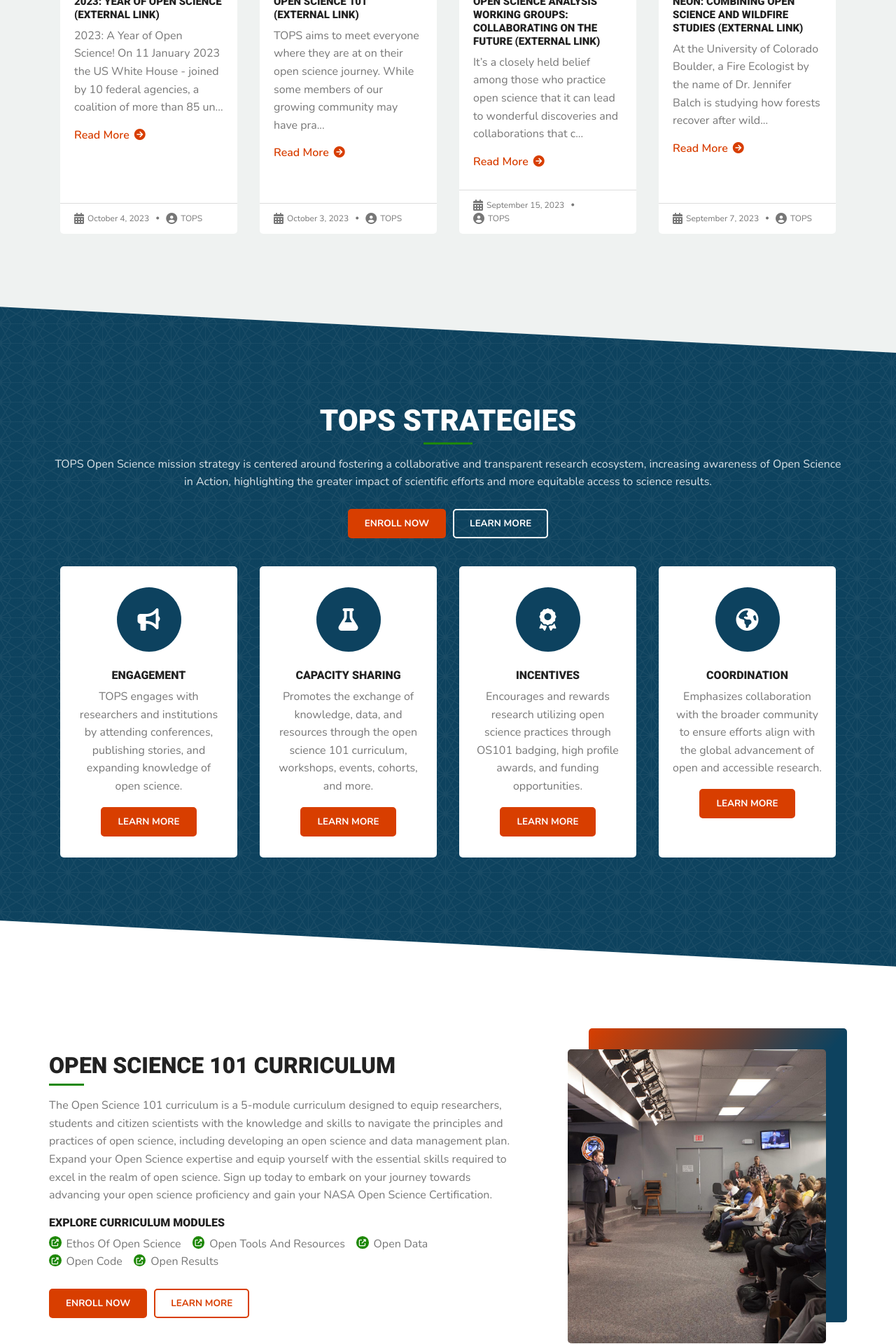
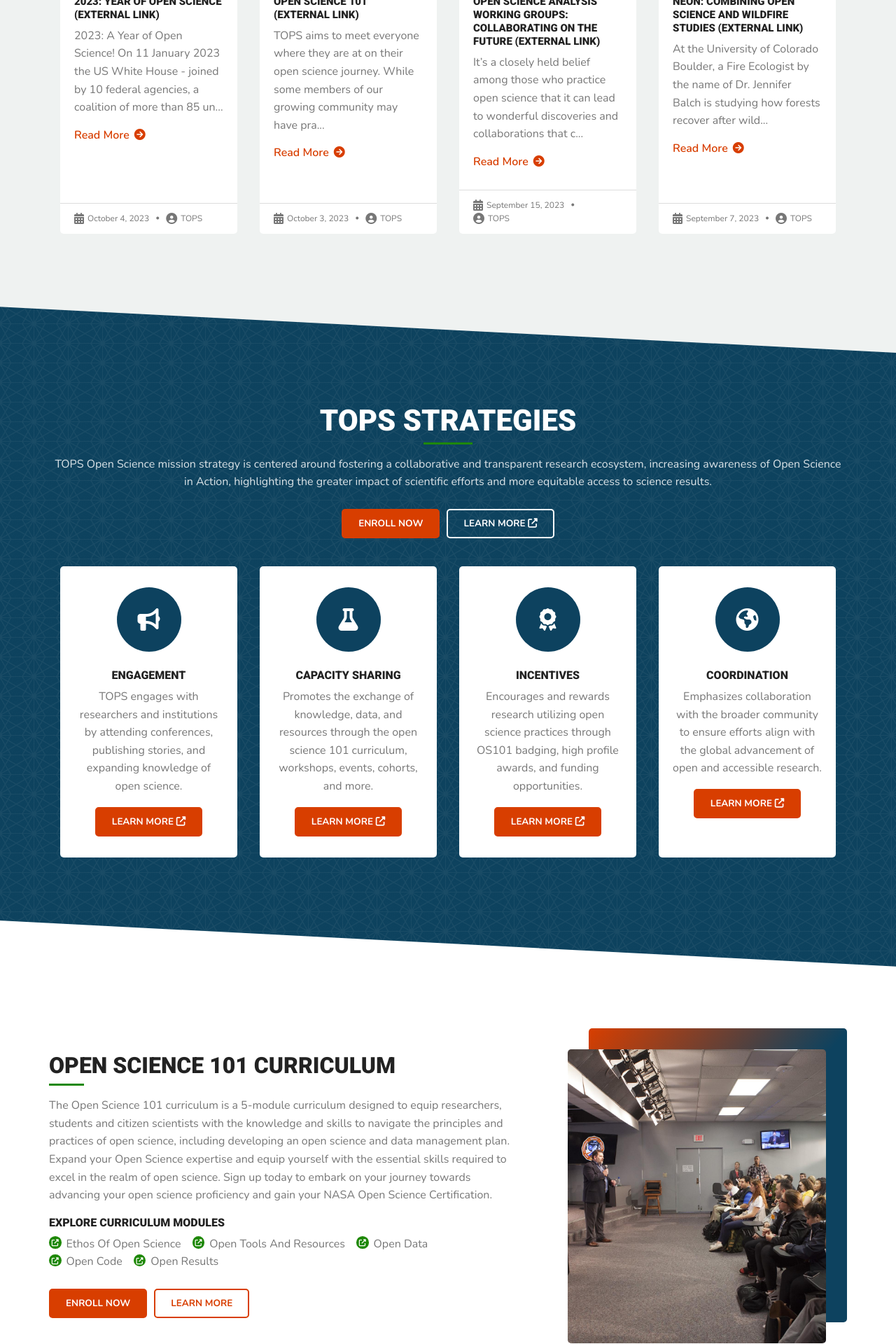
Before and after one commit to bressler1995/TOPS-Website-Front-End, a Jekyll site: the page built from index.md, in a window 1280 px wide. Shown: the part 2193-4113 px from the top of the page at 70% size. Built offline with Jekyll 4.4.1, drawn with Linux system fonts in a browser that asks for light colours.

Commit message:
Add external icon to strategies section

```diff
--- a/_includes/home/strategies.html
+++ b/_includes/home/strategies.html
@@ -18,7 +18,7 @@
                 {{ home-strat-description | markdownify }}
                 <div class="d-flex flex-row flex-wrap tops_doublebuttons justify-content-center">
                     <a class="btn btn-primary" href="{{site.baseurl}}/{{site.enrollbutton}}" role="button">{{ home-strat-enroll-text }}</a>
-                    <a class="btn btn-outline-light" href="{{ home-strat-learn-more-link }}" target="_blank" role="button">{{ home-strat-learn-more-text }}</a>
+                    <a class="btn btn-outline-light" href="{{ home-strat-learn-more-link }}" target="_blank" role="button">{{ home-strat-learn-more-text }} <i class="fa-solid fa-up-right-from-square"></i></a>
                 </div>
             </div>
         </div>
@@ -28,7 +28,7 @@
                     <div class="tops_infoicon_icon mb-4"><i class="fa-solid fa-bullhorn"></i></div>
                     <h3 class="text-center mb-2">Engagement</h3>
                     <p class="text-center mb-3">{{ home-strat-engagement-desc }}</p>
-                    <a class="btn btn-primary" href="{{ home-strat-engagement-link }}" target="_blank" role="button">Learn More</a>
+                    <a class="btn btn-primary" href="{{ home-strat-engagement-link }}" target="_blank" role="button">Learn More <i class="fa-solid fa-up-right-from-square"></i></a>
                 </div>
             </div>
             <div class="col-12 col-md-6 col-lg-3 p-0 pb-4 p-md-3 tops_infoicon">
@@ -36,7 +36,7 @@
                     <div class="tops_infoicon_icon mb-4"><i class="fa-solid fa-flask"></i></div>
                     <h3 class="text-center mb-2">Capacity Sharing</h3>
                     <p class="text-center mb-3">{{ home-strat-capacity-desc }}</p>
-                    <a class="btn btn-primary" href="{{ home-strat-capacity-link }}" target="_blank" role="button">Learn More</a>
+                    <a class="btn btn-primary" href="{{ home-strat-capacity-link }}" target="_blank" role="button">Learn More <i class="fa-solid fa-up-right-from-square"></i></a>
                 </div>
             </div>
             <div class="col-12 col-md-6 col-lg-3 p-0 pb-4 p-md-3 tops_infoicon">
@@ -44,7 +44,7 @@
                     <div class="tops_infoicon_icon mb-4"><i class="fa-solid fa-award"></i></div>
                     <h3 class="text-center mb-2">Incentives</h3>
                     <p class="text-center mb-3">{{ home-strat-incentives-desc }}</p>
-                    <a class="btn btn-primary" href="{{ home-strat-incentives-link }}" target="_blank" role="button">Learn More</a>
+                    <a class="btn btn-primary" href="{{ home-strat-incentives-link }}" target="_blank" role="button">Learn More <i class="fa-solid fa-up-right-from-square"></i></a>
                 </div>
             </div>
             <div class="col-12 col-md-6 col-lg-3 p-0 pb-4 p-md-3 tops_infoicon">
@@ -52,7 +52,7 @@
                     <div class="tops_infoicon_icon mb-4"><i class="fa-solid fa-earth-americas"></i></div>
                     <h3 class="text-center mb-2">Coordination</h3>
                     <p class="text-center mb-3">{{ home-strat-coordination-desc }}</p>
-                    <a class="btn btn-primary" href="{{ home-strat-coordination-link }}" target="_blank" role="button">Learn More</a>
+                    <a class="btn btn-primary" href="{{ home-strat-coordination-link }}" target="_blank" role="button">Learn More <i class="fa-solid fa-up-right-from-square"></i></a>
                 </div>
             </div>
         </div>
```
